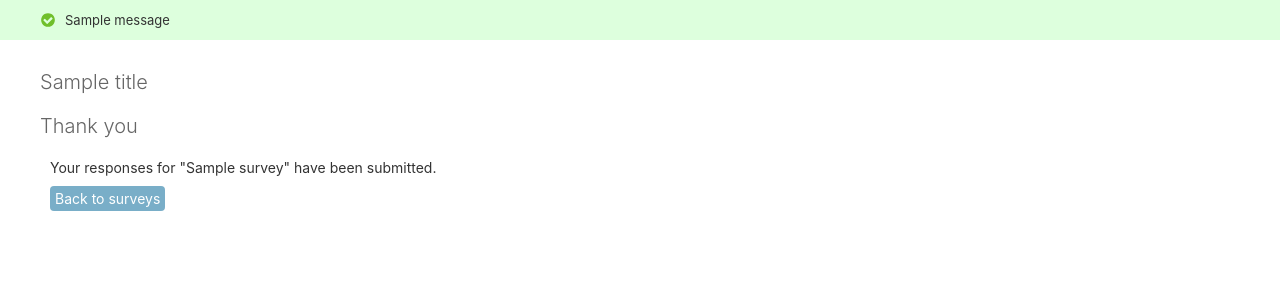
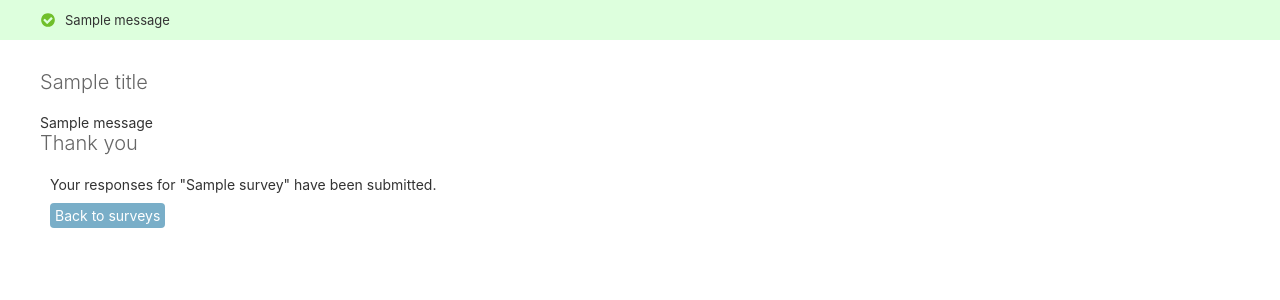
Before and after one commit to snir-sh/Projects, a Django app: template surveys/templates/surveys/take_survey_submitted.html in a window 1280 px wide. Shown: the part 86-386 px from the top of the page. Run offline with Django 4.2, Linux system fonts and the light colour scheme; tables that the repository leaves empty hold one stand-in row (values such as "Sample post"); the template is opened without the code that fills it: values that come from a table or form of the project are taken from there, most other values are stand-ins (such as "Sample title", 1, 10 or a date in 2020); one stand-in notice (Sample message) is shown.

Commit message:
Add success message after survey submission
Display Django message with survey title after successful submission
and render messages on success page using Django admin styling.

Co-authored-by: Copilot App <223556219+Copilot@users.noreply.github.com>

```diff
--- a/surveys/templates/surveys/take_survey_submitted.html
+++ b/surveys/templates/surveys/take_survey_submitted.html
@@ -1,6 +1,15 @@
 {% extends "admin/base_site.html" %}
 {% block content %}
   <div class="module">
+    {% if messages %}
+      <div class="messages">
+        {% for message in messages %}
+          <div class="messagelist">
+            <div class="success">{{ message }}</div>
+          </div>
+        {% endfor %}
+      </div>
+    {% endif %}
     <h1>Thank you</h1>
     <p>Your responses for "{{ survey.title }}" have been submitted.</p>
     <p><a class="button" href="{% url 'admin_user_surveys' %}">Back to surveys</a></p>
--- a/surveys/views.py
+++ b/surveys/views.py
@@ -1,6 +1,7 @@
 from django.http import JsonResponse, HttpResponseRedirect
 from django.shortcuts import get_object_or_404, render, redirect
 from django.contrib.auth import get_user_model
+from django.contrib import messages
 from django.db.models import Q
 from django.urls import reverse
 from django.contrib.auth.decorators import login_required
@@ -249,6 +250,7 @@ def take_survey(request, survey_id):
                 key = f'question_{q.id}'
                 val = request.POST.get(key, '').strip()
                 Answer.objects.create(response=resp, question=q, answer_text=val)
+        messages.success(request, f'Survey "{survey.title}" submitted successfully!')
         return render(request, 'surveys/take_survey_submitted.html', {'survey': survey})
 
     # prepare question structures for the template
```
